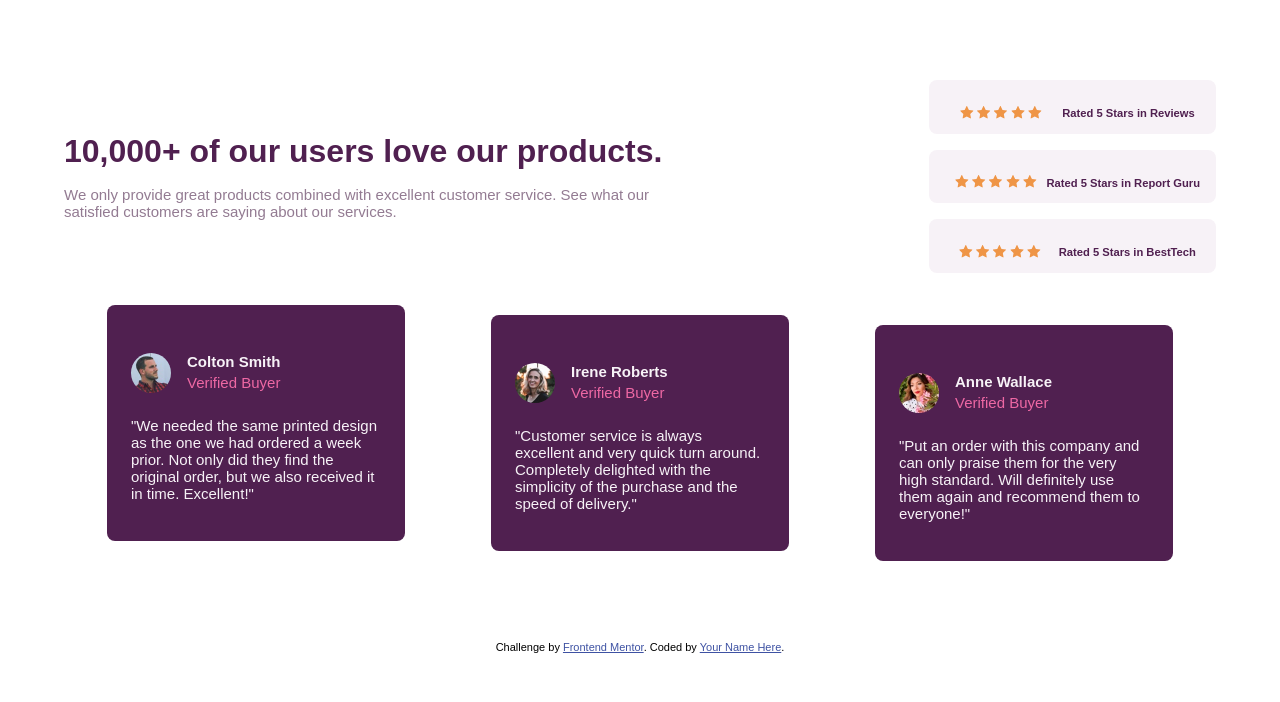
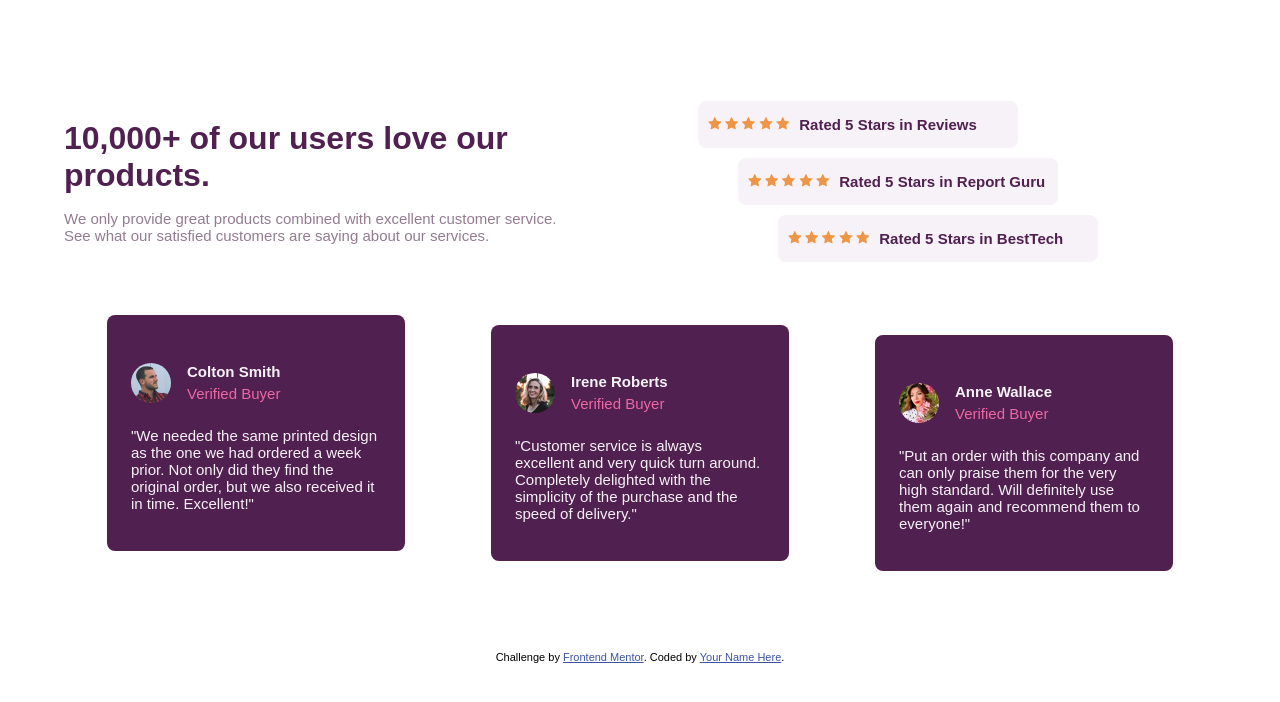
Before and after one commit to lexzee/Social-Proof-Section, a plain HTML site: page index.html in a window 1280 px wide. Drawn offline with Linux system fonts and the light colour scheme.

Commit message:
ratings positioned correctly on desktop

```diff
--- a/index.html
+++ b/index.html
@@ -41,7 +41,8 @@
           </p>
         </article>
         <!-- Ratings -->
-        <section id="ratings">
+        <section id="rat">
+          <section id="ratings">
           <!-- rating1 -->
           <section class="ratings r1">
             <!-- stars -->
@@ -91,6 +92,8 @@
             </section>
         </section>
       </section>
+        </section>
+
     </section>
         <!-- Testimonials -->
       <section id="testimonial">
--- a/input.css
+++ b/input.css
@@ -115,19 +115,34 @@ body{
     flex: 1 1;
     /* width: 50%; */
     text-align: start;
-    padding-right: 20%;
+    padding-right: 10%;
   }
-  #detRate #ratings{
+  #detRate #rat{
+    flex: 1 1;
+    text-align: center;
+  }
+  /*#detRate #ratings{
     padding: auto auto;
-    display: absolute;
-    /* flex: 1 1; */
+    /*display: absolute;*
+    flex: 1 1;
 
+  }*/
+  #ratings{
+    display: flex;
+    flex-direction: column;
+    width: 25rem;
+    /* background-color: blue; */
+    position: relative;
+    margin: 0;
   }
   #ratings .ratings{
     display: flex;
-    width: auto;
+    width: 20rem;
     align-items: center;
-    justify-content: space-around;
+    justify-content: between;
+    padding: 0;
+    margin: .3rem auto;
+    position: relative;
   }
   .ratings .stars{
     transform: scale(.8);
@@ -135,15 +150,18 @@ body{
   }
   .ratings .rateDesc{
     /* flex: 1; */
-    font-size: .7rem;
+    /* font-size: .7rem; */
   }
 
-  /* .r1{
-    margin-left: -2rem;
+  #ratings > .r1{
+    align-self: start;
+    left: -2.5rem;
+
   }
   .r3{
-    align-self: self-end;
-  } */
+    align-self: end;
+    left: 2.5rem;
+  }
 
   #testimonial{
     display: flex;
```
Also changed, not shown: README-template.md (deleted), README.md.
